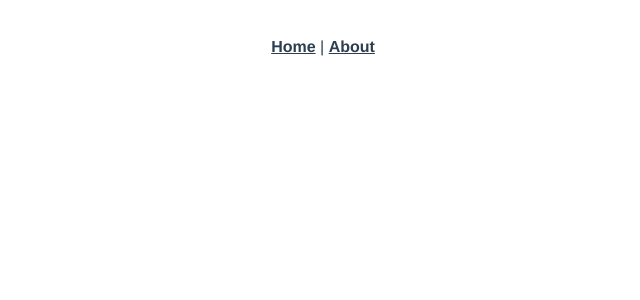
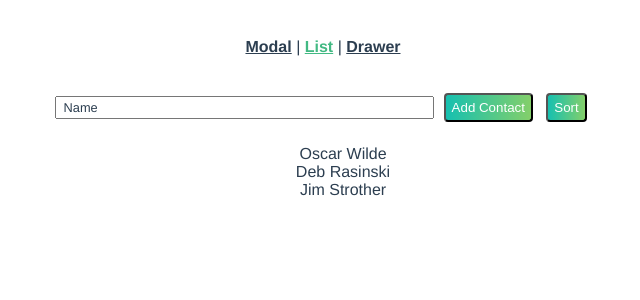
Before and after one commit to jstrother/animating-vue, a Vue app: page /list in a window 1280 px wide. Shown: the top 300 px of the page, without its empty margins (317-957 px from the left). Built offline with nearby package versions, Linux system fonts and the light colour scheme.

Commit message:
Added: Drawer.vue as Velocity.js example
Fixed: List.vue animation

```diff
--- a/package.json
+++ b/package.json
@@ -9,6 +9,7 @@
   },
   "dependencies": {
     "core-js": "^3.6.4",
+    "velocity-animate": "^1.5.2",
     "vue": "^2.6.11",
     "vue-router": "^3.1.6",
     "vuex": "^3.1.3"
--- a/src/App.vue
+++ b/src/App.vue
@@ -1,10 +1,13 @@
 <template>
   <div id="app">
     <div id="nav">
-      <router-link to="/">Home</router-link> |
-      <router-link to="/about">About</router-link>
+      <router-link to="/">Modal</router-link> | <router-link to="/list">List</router-link> |
+      <router-link to="/drawer">Drawer</router-link>
     </div>
-    <router-view />
+
+    <transition name="slide-fade" mode="out-in">
+      <router-view />
+    </transition>
   </div>
 </template>
 
@@ -18,16 +21,31 @@
 }
 
 button {
-  width: 5em;
-  height: 2em;
+  height: 2.2em;
   margin: 0.5em;
-  border-radius: 5px;
+  border-radius: 0.3em;
   background: linear-gradient(to right, #16c0b0, #84cf6a);
-  font-size: 1em;
   color: white;
-  border: none;
-  outline: none;
-  cursor: pointer;
+}
+
+input {
+  display: inline-block;
+  box-sizing: border-box;
+  width: 30%;
+  height: 1.8em;
+  padding: 0.5em;
+  margin: 0.2em;
+  font: 0.8em 'Avenir', Helvetica, sans-serif;
+}
+
+.modal {
+  width: 250px;
+  height: 200px;
+  padding: 10px;
+  margin: 0 auto;
+  margin-top: 20px;
+  border-radius: 2%;
+  background-color: #e0e0e0;
 }
 
 #nav {
@@ -43,13 +61,57 @@ button {
   color: #42b983;
 }
 
-.modal {
-  width: 250px;
-  height: 200px;
-  padding: 10px;
-  margin: 0 auto;
-  margin-top: 20px;
-  border-radius: 2%;
-  background-color: #e0e0e0;
+p {
+  font-size: 0.8em;
+}
+
+::placeholder {
+  color: #2c3e50;
+}
+
+ul {
+  list-style-type: none;
+}
+
+/*** TRANSITIONS ***/
+.fade-enter {
+  opacity: 0;
+}
+
+.fade-enter-active,
+.fade-leave-active {
+  transition: opacity 0.5s ease-out;
+}
+
+.fade-leave-to {
+  opacity: 0;
+}
+
+.slide-fade-enter {
+  transform: translateX(10px);
+  opacity: 0;
+}
+
+.slide-fade-enter-active,
+.slide-fade-leave-active {
+  transition: all 0.2s ease;
+}
+
+.slide-fade-leave-to {
+  transform: translateX(-10px);
+  opacity: 0;
+}
+
+.slide-up-enter {
+  transform: translateY(10px);
+  opacity: 0;
+}
+
+.slide-up-enter-active {
+  transition: all 0.8s ease;
+}
+
+.slide-up-move {
+  transition: transform 0.8s ease;
 }
 </style>
--- a/src/router/index.js
+++ b/src/router/index.js
@@ -1,22 +1,30 @@
 import Vue from 'vue';
 import VueRouter from 'vue-router';
-import Home from '../views/Home.vue';
+import Modal from '../views/Modal.vue';
 
 Vue.use(VueRouter);
 
 const routes = [
   {
     path: '/',
-    name: 'Home',
-    component: Home,
+    name: 'Modal',
+    component: Modal,
   },
   {
-    path: '/about',
-    name: 'About',
+    path: '/list',
+    name: 'List',
     // route level code-splitting
-    // this generates a separate chunk (about.[hash].js) for this route
+    // this generates a separate chunk (list.[hash].js) for this route
     // which is lazy-loaded when the route is visited.
-    component: () => import(/* webpackChunkName: "about" */ '../views/About.vue'),
+    component: () => import(/* webpackChunkName: "list" */ '@/views/List.vue'),
+  },
+  {
+    path: '/drawer',
+    name: 'Drawer',
+    // route level code-splitting
+    // this generates a separate chunk (drawer.[hash].js) for this route
+    // which is lazy-loaded when the route is visited.
+    component: () => import(/* webpackChunkName: "drawer" */ '@/views/Drawer.vue'),
   },
 ];
 
--- a/src/views/About.vue
+++ /dev/null
@@ -1,5 +0,0 @@
-<template>
-  <div class="about">
-    <h1>This is an about page</h1>
-  </div>
-</template>
--- /dev/null
+++ b/src/views/Drawer.vue
@@ -0,0 +1,75 @@
+<template>
+  <div>
+    <button @click="isOpen = !isOpen">My Profile</button>
+
+    <transition @before-enter="beforeEnter" @enter="enter" @leave="leave" :css="false">
+      <div v-if="isOpen" class="drawer">
+        <img src="@/assets/logo.png" alt="logo" />
+        <div></div>
+        <div></div>
+        <div></div>
+        <div></div>
+      </div>
+    </transition>
+  </div>
+</template>
+
+<script>
+import Velocity from 'velocity-animate';
+
+export default {
+  data() {
+    return {
+      isOpen: false,
+    };
+  },
+  methods: {
+    beforeEnter(el) {
+      el.style.opacity = 0;
+      el.style.width = '0';
+    },
+    enter(el, done) {
+      Velocity(
+        el,
+        { opacity: 1, width: '12em' },
+        { duration: 1000, easing: 'easeOutCubic', complete: done },
+      );
+    },
+    leave(el, done) {
+      Velocity(
+        el,
+        { opacity: 0, width: '0' },
+        { duration: 500, easing: 'easeInCubic', complete: done },
+      );
+    },
+  },
+};
+</script>
+
+<style scoped>
+img {
+  height: 2.5em;
+  width: 2.5em;
+  border-radius: 50%;
+}
+
+.drawer {
+  display: flex;
+  flex-direction: column;
+  align-items: center;
+  width: 12em;
+  height: 20em;
+  border-radius: 1%;
+  background-color: #e0e0e0;
+  box-shadow: 0.08em 0.03em 0.4em #ababab;
+  padding-top: 0.7em;
+}
+.drawer div {
+  height: 3.5em;
+  width: 95%;
+  margin-top: 0.6em;
+  background-color: #f0f0f0;
+  border: 0.02em solid #ababab;
+  border-radius: 1%;
+}
+</style>
--- /dev/null
+++ b/src/views/List.vue
@@ -0,0 +1,35 @@
+<template>
+  <div>
+    <input type="text" v-model="newContact" placeholder="Name" />
+    <button @click="addContact">Add Contact</button>
+    <button @click="sortContacts">Sort</button>
+
+    <transition-group name="slide-up" tag="ul" appear>
+      <li v-for="contact in contacts" :key="contact">
+        {{ contact }}
+      </li>
+    </transition-group>
+  </div>
+</template>
+
+<script>
+export default {
+  data() {
+    return {
+      newContact: '',
+      contacts: ['Oscar Wilde', 'Deb Rasinski', 'Jim Strother'],
+    };
+  },
+  methods: {
+    addContact() {
+      this.contacts.push(this.newContact);
+      this.newContact = '';
+    },
+    sortContacts() {
+      this.contacts.sort();
+    },
+  },
+};
+</script>
+
+<style scoped></style>
--- a/src/views/Home.vue
+++ b/src/views/Modal.vue
@@ -1,5 +1,6 @@
 <template>
   <div>
+    <h1>This is the Modal Page.</h1>
     <button @click="toggleModal">Open</button>
     <div v-if="isOpen" class="modal">
       <button @click="toggleModal">Close</button>
@@ -15,11 +16,11 @@ export default {
     };
   },
   methods: {
-    toggalModal() {
+    toggleModal() {
       this.isOpen = !this.isOpen;
     },
   },
 };
 </script>
 
-<style lang="scss" scoped></style>
+<style scoped></style>
```
Also changed, not shown: 1 other file (tests, documents, lock files or other folders).
